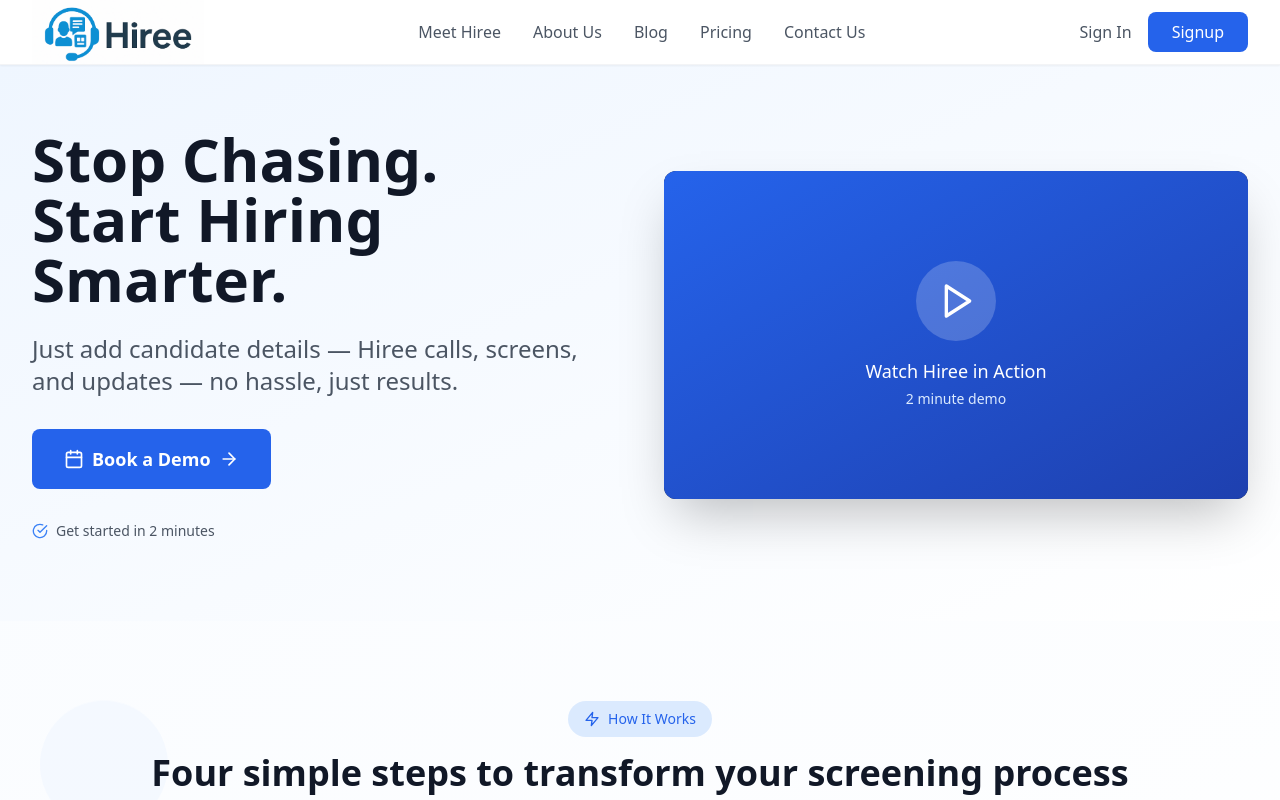
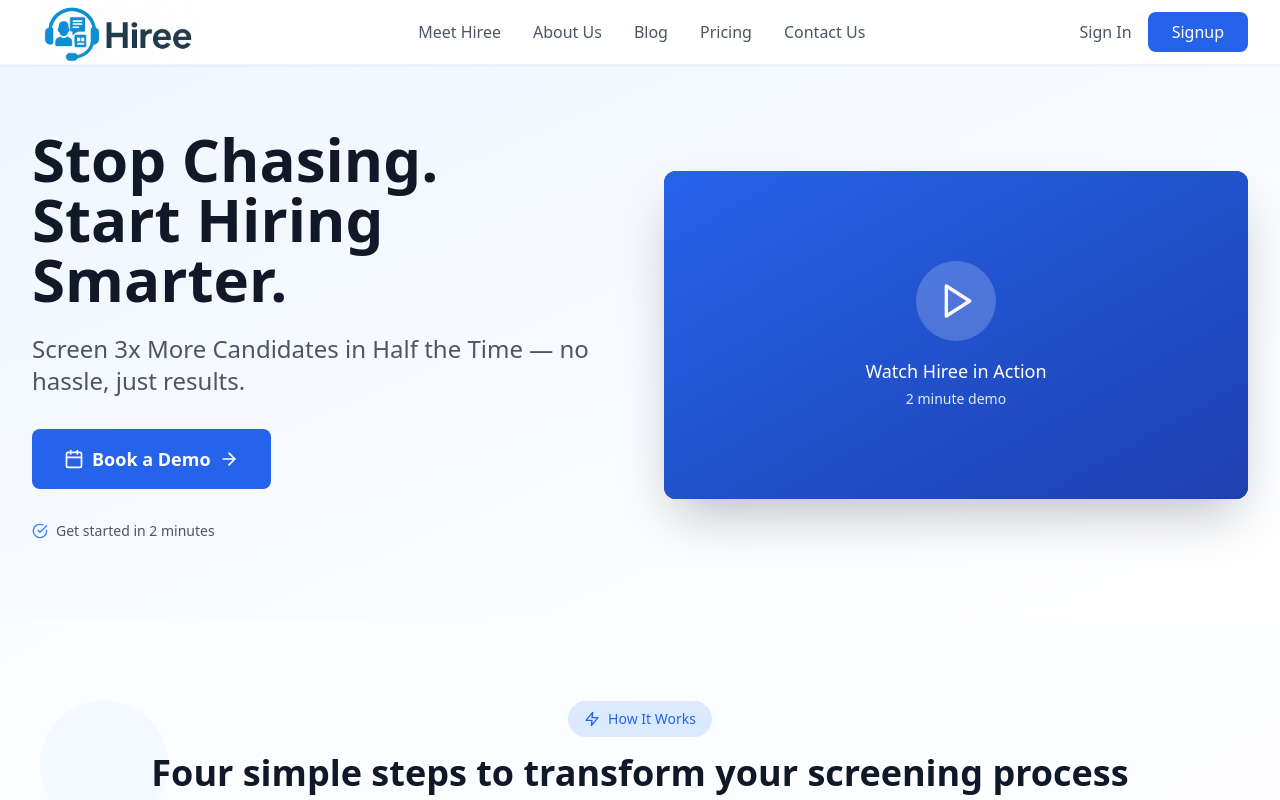
Before and after one commit to akshaypanigrahi89/hiree, a React (Vite) app: page / in a window 1280 px wide. Shown: the top 800 px of the page. Built offline with nearby package versions, Linux system fonts and the light colour scheme.

Commit message:
Updated Hero.tsx

```diff
--- a/src/components/Hero.tsx
+++ b/src/components/Hero.tsx
@@ -27,7 +27,7 @@ export default function Hero({ onBookDemo }: HeroProps) {
 
               {/* Sub-header */}
               <p className="text-xl md:text-2xl text-gray-600 leading-relaxed">
-                Just add candidate details — Hiree calls, screens, and updates — no hassle, just results.
+                Screen 3x More Candidates in Half the Time — no hassle, just results.
               </p>
             </div>
 
```
